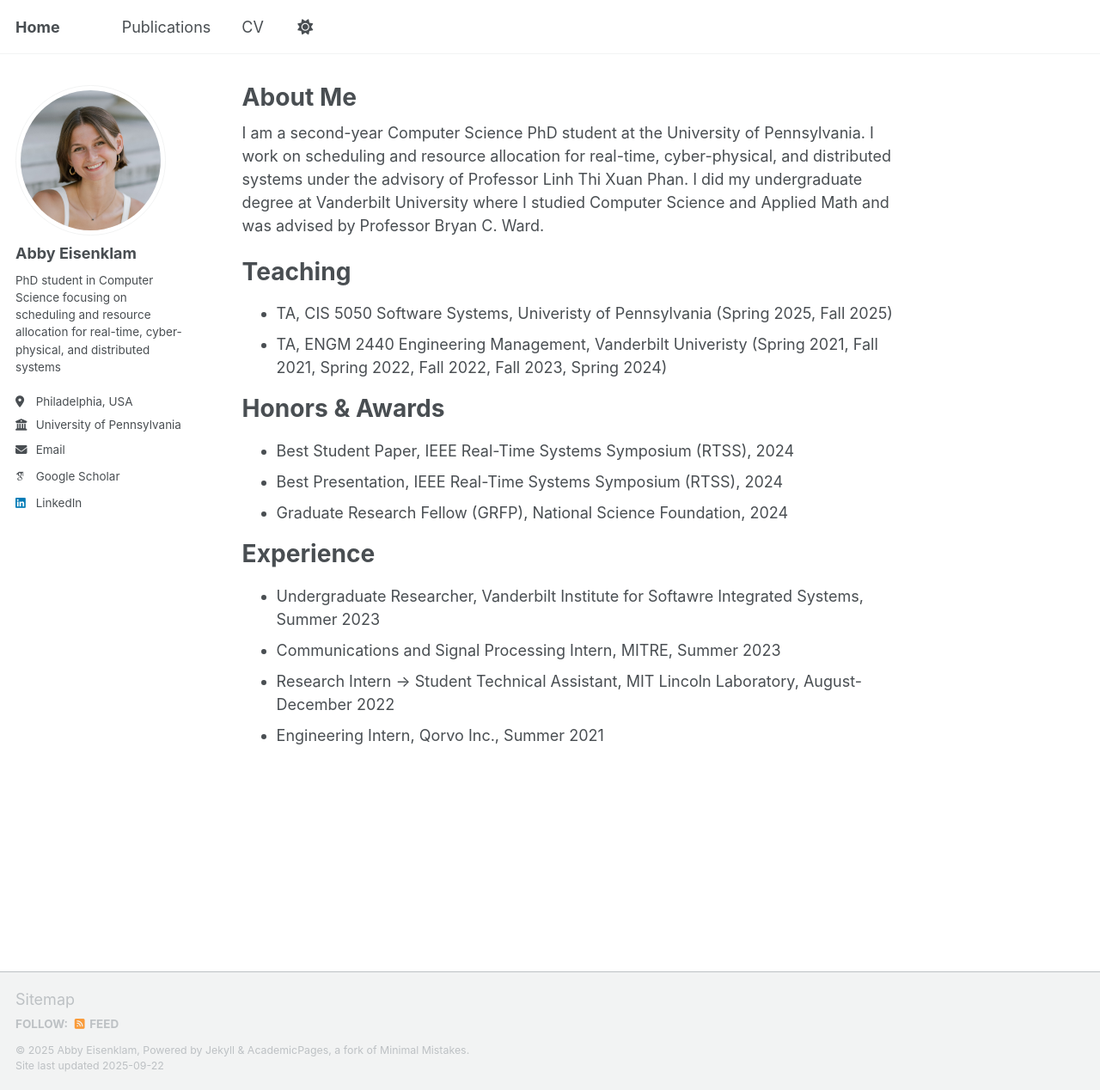
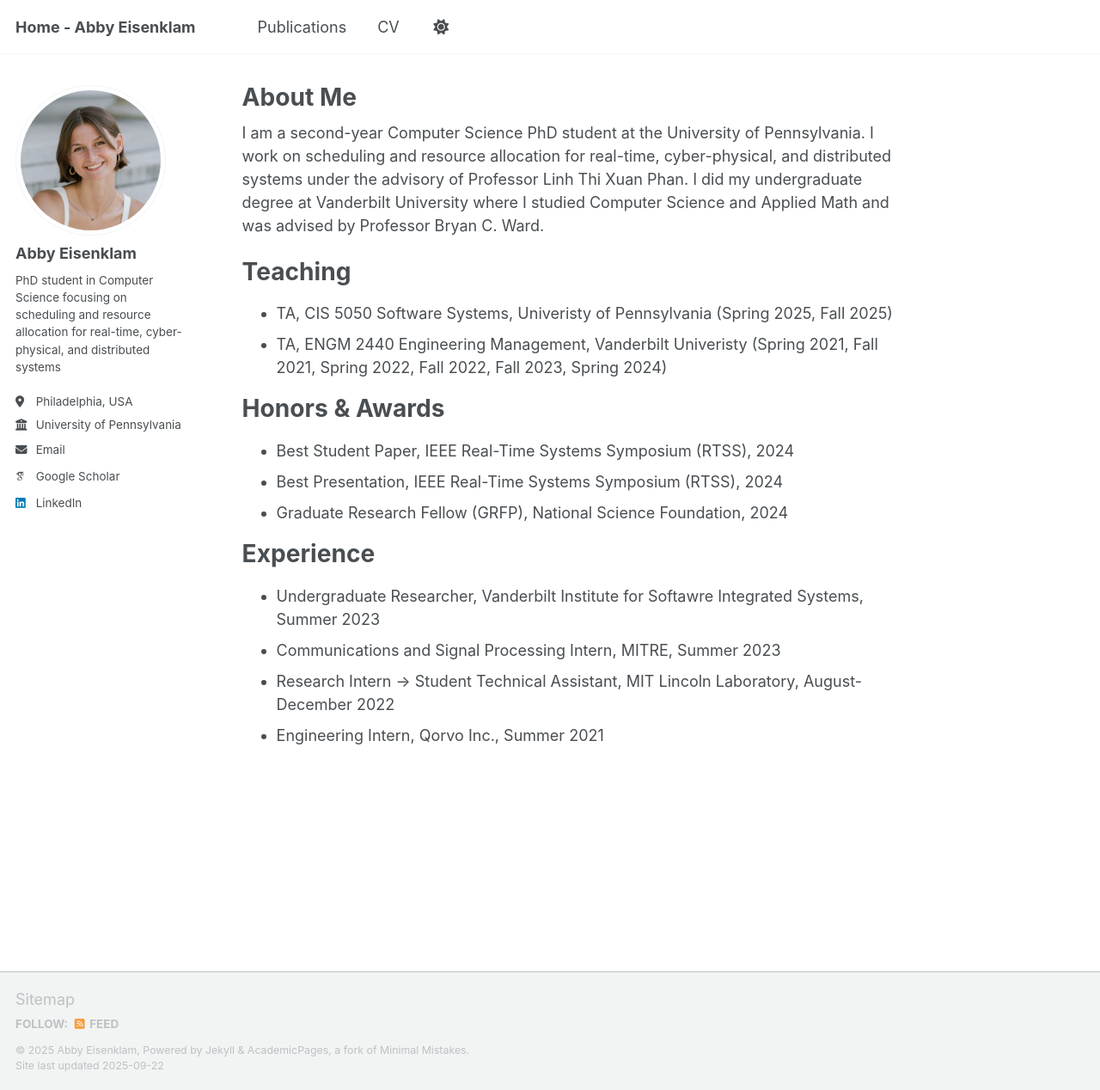
Before and after one commit to abbyeisenklam/abbyeisenklam.github.io, a Jekyll site: the page built from _pages/about.md, in a window 1280 px wide and 1268 px high. Shown: the whole window at 86% size. Built offline with Jekyll 4.4.1, drawn with Linux system fonts in a browser that asks for light colours; some web fonts are replaced; a script that is not in the unit is left out.

Commit message:
home page

```diff
--- a/_config.yml
+++ b/_config.yml
@@ -9,7 +9,7 @@
 # Basic Site Settings
 locale                   : "en-US"
 site_theme               : "default" # Currently available options are "default", "air"
-title                    : "Home"
+title                    : "Home - Abby Eisenklam"
 title_separator          : "-"
 name                     : &name "Abby Eisenklam"
 description              : &description "Abby Eisenklam's academic portfolio"   # Update this with a general description of your site, this is the default if not overridden by a page
```
